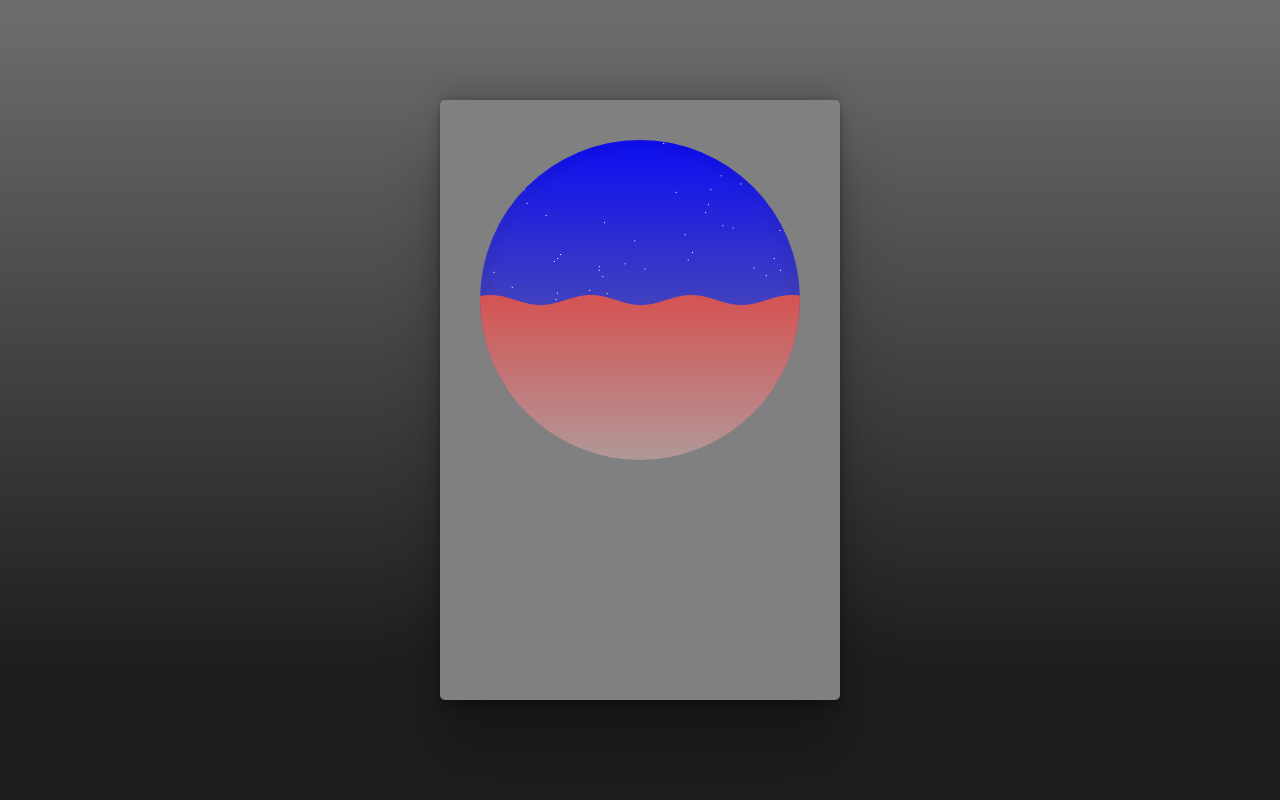
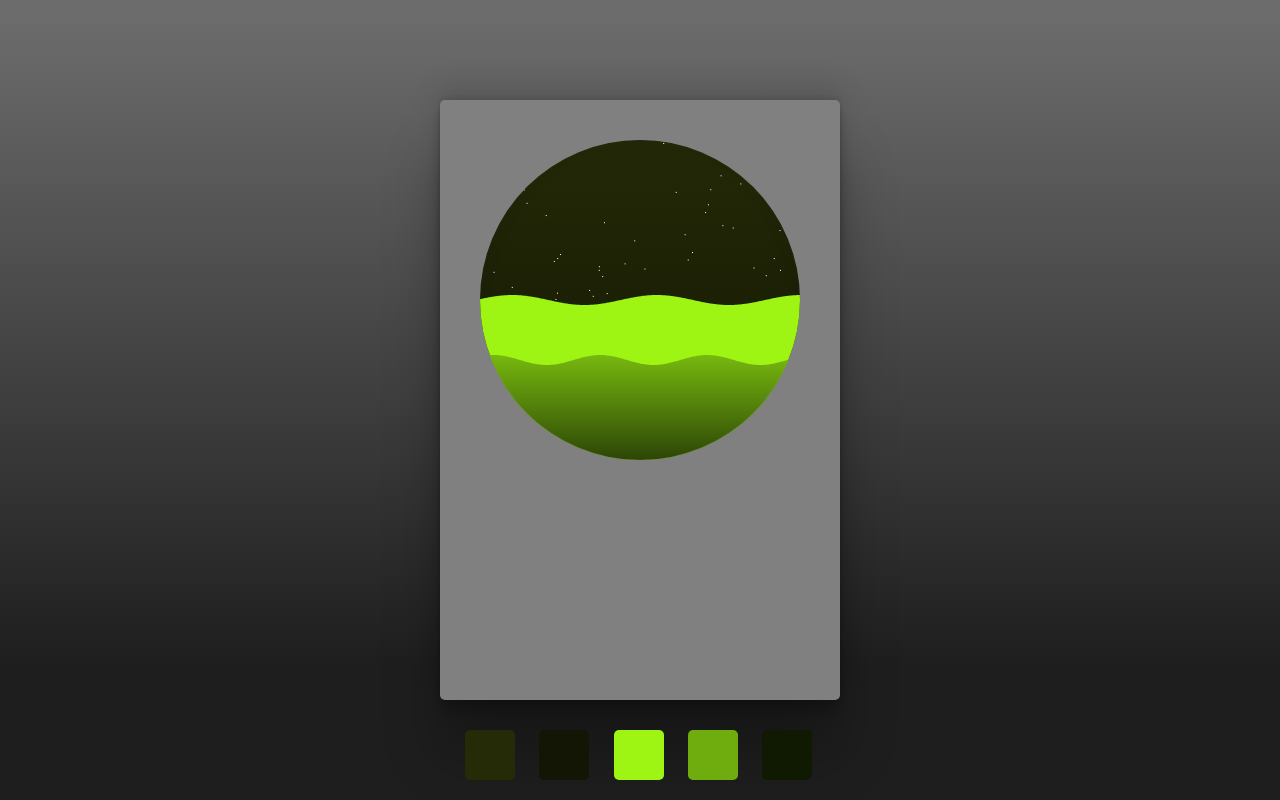
Before and after one commit to Aaes/lonelyLandscapes, a plain HTML site: page index.html in a window 1280 px wide. Drawn offline with Linux system fonts and the light colour scheme.

Commit message:
Added color swatches

```diff
--- a/base.css
+++ b/base.css
@@ -17,6 +17,7 @@ body {
 }
 
 #canvas {
+  position: relative;
   margin-left: auto;
   margin-right: auto;
   margin-top: 100px;
@@ -29,3 +30,22 @@ body {
     rgba(0, 0, 0, 0.12) 0px -12px 30px, rgba(0, 0, 0, 0.12) 0px 4px 6px,
     rgba(0, 0, 0, 0.17) 0px 12px 13px, rgba(0, 0, 0, 0.09) 0px -3px 5px;
 }
+
+#colors {
+  position: relative;
+  margin-left: auto;
+  margin-right: auto;
+  display: block;
+  width: 400px;
+  margin-top: 20px;
+  padding-left: 30px;
+}
+
+#colors div {
+  width: 50px;
+  height: 50px;
+  bottom: 10px;
+  margin: 10px;
+  border-radius: 5px;
+  display: inline-block;
+}
--- a/index.html
+++ b/index.html
@@ -17,6 +17,13 @@
     <script src="./lonelyLandscapes.js"></script>
   </head>
   <body>
-    <canvas id="canvas" width="400" height="600"></canvas>
+    <canvas id="canvas" width="400" height="600"> </canvas>
+    <div id="colors">
+      <div></div>
+      <div></div>
+      <div></div>
+      <div></div>
+      <div></div>
+    </div>
   </body>
 </html>
--- a/lonelyLandscapes.js
+++ b/lonelyLandscapes.js
@@ -3,8 +3,18 @@ var start = function () {
     var width = canvas.width;
     var height = canvas.height;
     var ctx = canvas.getContext("2d");
-    var skyColorLight = "blue";
-    var skyColorDark = "grey";
+    var skyColor = getRandomColor();
+    var skyColorLight = skyColor;
+    var skyColorDark = shadeColor(skyColor, -50);
+    var hillColor = getRandomColor();
+    var hillColorDark = shadeColor(hillColor, -30);
+    var hillColorDarker = shadeColor(hillColor, -90);
+    var colorSwatches = document.querySelectorAll("#colors div");
+    colorSwatches[0].style.backgroundColor = skyColorLight;
+    colorSwatches[1].style.backgroundColor = skyColorDark;
+    colorSwatches[2].style.backgroundColor = hillColor;
+    colorSwatches[3].style.backgroundColor = hillColorDark;
+    colorSwatches[4].style.backgroundColor = hillColorDarker;
     var region = new Path2D();
     region.arc(width / 2, height / 3, 160, 0, Math.PI * 2);
     ctx.clip(region);
@@ -31,14 +41,20 @@ var start = function () {
         ctx.fillStyle = "white";
         ctx.fillRect(coords.x, coords.y, 1, 1);
     }
-    var hillGradient = ctx.createLinearGradient(width / 2, 0, width / 2, width);
-    hillGradient.addColorStop(0, "red");
-    hillGradient.addColorStop(1, "darkgrey");
+    drawHill(ctx, 200, hillColor, hillColor, width, height);
+    drawHill(ctx, 260, hillColor, hillColorDarker, width, height);
+};
+var drawHill = function (ctx, offset, color, colorLight, width, height) {
+    var hillGradient = ctx.createLinearGradient(width / 2, 200, width / 2, width);
+    hillGradient.addColorStop(0, color);
+    hillGradient.addColorStop(1, colorLight);
     var amplitude = 5;
-    var offsetY = 200;
     var offsetX = 0;
-    var waveLength = 1 / 16;
-    drawFunctionPolygon(0, width, height / 1.5, function (x) { return amplitude * Math.cos(x * waveLength + offsetX) + offsetY; }, ctx, hillGradient);
+    var waveLength = 1 / Math.floor(Math.random() * (24 - 16 + 1) + 16);
+    var drawFunction = function (x) {
+        return amplitude * Math.cos(x * waveLength + offsetX) + offset;
+    };
+    drawFunctionPolygon(0, width, height / 1.6, drawFunction, ctx, hillGradient);
 };
 var drawFunctionPolygon = function (startX, endX, height, lineFunction, ctx, color) {
     ctx.beginPath();
@@ -52,5 +68,28 @@ var drawFunctionPolygon = function (startX, endX, height, lineFunction, ctx, col
     ctx.closePath();
     ctx.fill();
 };
+function getRandomColor() {
+    var letters = "0123456789ABCDEF";
+    var color = "#";
+    for (var i = 0; i < 6; i++) {
+        color += letters[Math.floor(Math.random() * 16)];
+    }
+    return color;
+}
+function shadeColor(color, percent) {
+    var R = parseInt(color.substring(1, 3), 16);
+    var G = parseInt(color.substring(3, 5), 16);
+    var B = parseInt(color.substring(5, 7), 16);
+    R = Math.round((R * (100 + percent)) / 100);
+    G = Math.round((G * (100 + percent)) / 100);
+    B = Math.round((B * (100 + percent)) / 100);
+    R = R < 255 ? R : 255;
+    G = G < 255 ? G : 255;
+    B = B < 255 ? B : 255;
+    var RR = R.toString(16).length == 1 ? "0" + R.toString(16) : R.toString(16);
+    var GG = G.toString(16).length == 1 ? "0" + G.toString(16) : G.toString(16);
+    var BB = B.toString(16).length == 1 ? "0" + B.toString(16) : B.toString(16);
+    return "#" + RR + GG + BB;
+}
 document.addEventListener("DOMContentLoaded", start);
 //# sourceMappingURL=lonelyLandscapes.js.map
```
Also changed, not shown: 3 other files.
